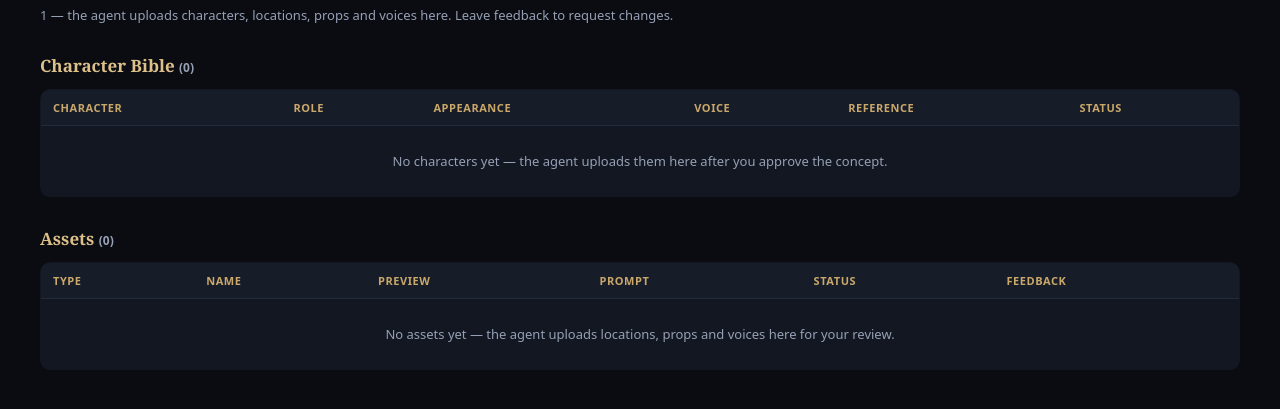
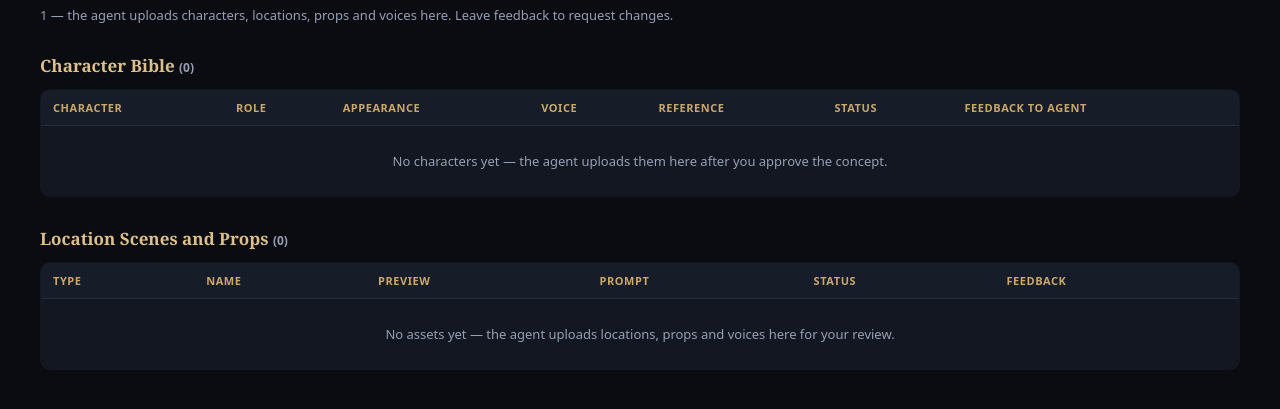
Before and after one commit to aoio-design/ai-film-gallery, a Flask app: page /a/1 in a window 1280 px wide. Shown: the part 54-463 px from the top of the page. Run offline with Flask 3, Linux system fonts and the light colour scheme; the visitor is signed in with stand-in values (Sample User, id 1).

Commit message:
Assets page: rename section to 'Location Scenes and Props'; Character Bible gains Feedback to agent column

```diff
--- a/templates/assets.html
+++ b/templates/assets.html
@@ -74,7 +74,7 @@
 
   <h2>Character Bible <span class="count">({{ chars|length }})</span></h2>
   <table>
-    <tr><th>Character</th><th>Role</th><th>Appearance</th><th>Voice</th><th>Reference</th><th>Status</th></tr>
+    <tr><th>Character</th><th>Role</th><th>Appearance</th><th>Voice</th><th>Reference</th><th>Status</th><th>Feedback to agent</th></tr>
     {% for a in chars %}
     <tr>
       <td><strong>{{ a.name }}</strong></td>
@@ -91,13 +91,26 @@
         </div>
       </td>
       <td>{% if a.status %}<span class="status {{ a.status|lower }}">{{ a.status }}</span>{% else %}<span class="muted">—</span>{% endif %}</td>
+      <td class="fb-cell">
+        <div class="fb-list" id="fb-{{ a.id }}">
+          {% for fb in a.feedback[-2:] %}
+          <div class="fb-item"><span class="fb-time">{{ fb.timestamp[:10] }}</span> {{ fb.text }}</div>
+          {% else %}
+          <div class="muted">No feedback yet</div>
+          {% endfor %}
+        </div>
+        <div class="fb-row">
+          <textarea class="fb-input" id="fbi-{{ a.id }}" rows="1" placeholder="Feedback..."></textarea>
+          <button class="fb-send" onclick="sendFeedback('{{ scope_id }}','{{ a.id }}')">Send</button>
+        </div>
+      </td>
     </tr>
     {% else %}
-    <tr class="empty-row"><td colspan="6">No characters yet — the agent uploads them here after you approve the concept.</td></tr>
+    <tr class="empty-row"><td colspan="7">No characters yet — the agent uploads them here after you approve the concept.</td></tr>
     {% endfor %}
   </table>
 
-  <h2>Assets <span class="count">({{ others|length }})</span></h2>
+  <h2>Location Scenes and Props <span class="count">({{ others|length }})</span></h2>
   <table>
     <tr><th>Type</th><th>Name</th><th>Preview</th><th>Prompt</th><th>Status</th><th>Feedback</th></tr>
     {% for a in others %}
```
